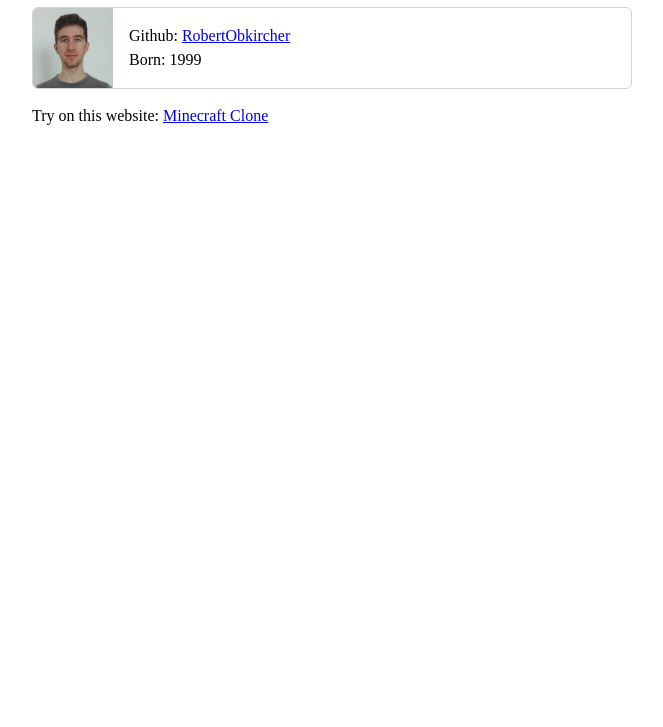
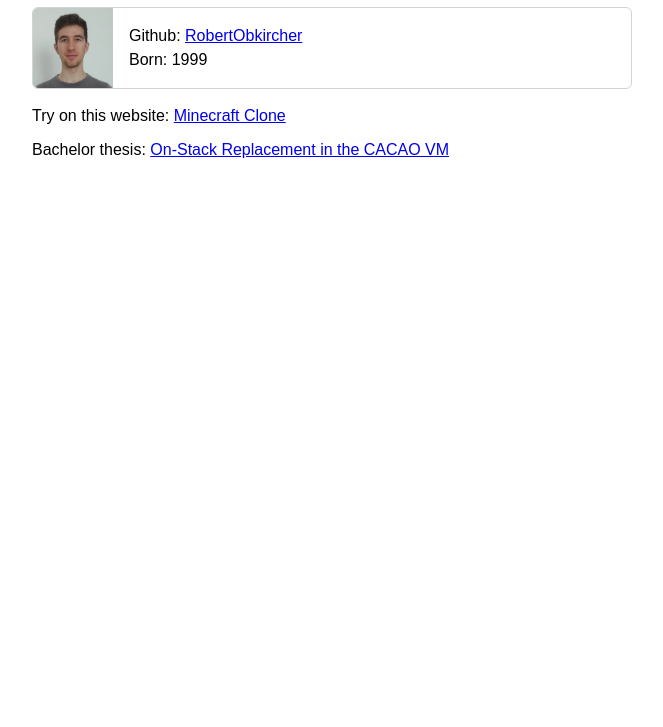
Before and after one commit to RobertObkircher/cloudflare-pages, a plain HTML site: page index.html in a window 1280 px wide. Shown: the part 73-800 px from the top of the page, without its empty margins (308-971 px from the left). Drawn offline with Linux system fonts and the light colour scheme.

Commit message:
add ba thesis

```diff
--- a/index.html
+++ b/index.html
@@ -26,6 +26,10 @@
     <br>
     Try on this website: <a href="minecraft-clone.html">Minecraft Clone</a>
 
+    <p>
+    Bachelor thesis: <a href="cacao-osr.pdf">On-Stack Replacement in the CACAO VM</a>
+    </p>
+
 </div>
 
 </body>
--- a/styles.css
+++ b/styles.css
@@ -1,3 +1,7 @@
+body {
+    font-family: Arial;
+}
+
 .content {
     max-width: 600px;
     margin: auto;
```
Also changed, not shown: 1 other file.
